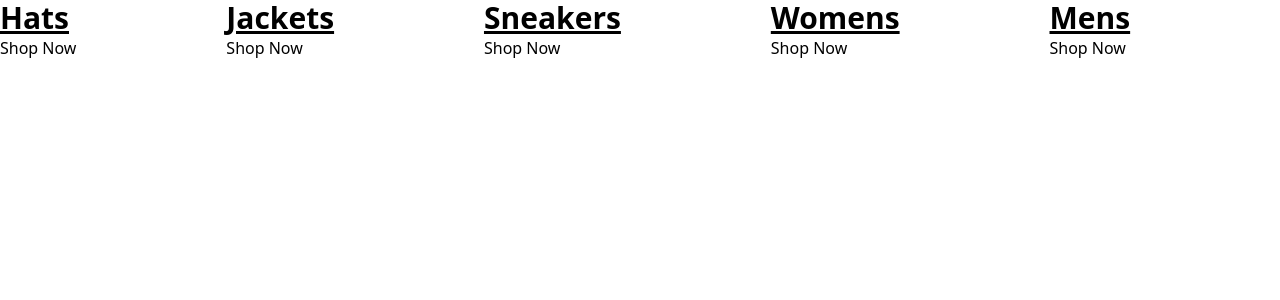
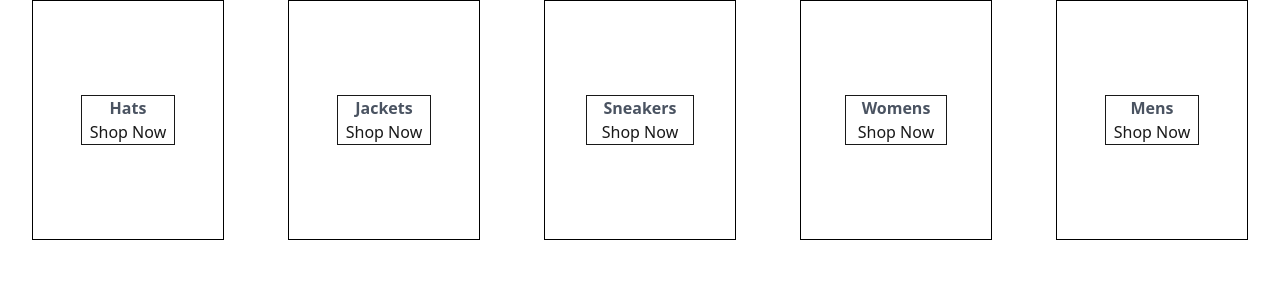
Before and after one commit to richknicks/comical-gear, a React (Create React App) app: page / in a window 1280 px wide. Shown: the top 300 px of the page. Built offline with nearby package versions, Linux system fonts and the light colour scheme.

Commit message:
styled framework for homepage

```diff
--- a/src/App.js
+++ b/src/App.js
@@ -23,13 +23,33 @@ const App = () => {
   ];
 
   return (
-    <div className="flex flex-wrap size-full justify-between">
+    <div
+      id="categories-container"
+      className="flex flex-wrap size-full justify-between"
+    >
       {categories.map(({ title, id }) => (
-        <div className="min-w-32 h-60 flex-auto" key={id}>
-          <div className="background-image"/>
-          <div className="category-body-container">
-            <h2 className="text-3xl font-bold underline">{title}</h2>
-            <p>Shop Now</p>
+        <div
+          id="category-container"
+          className="min-w-32 h-60 flex flex-auto items-center justify-center border border-black mt-0 mx-8 mb-16 overflow-hidden hover:cursor-pointer"
+          key={id}
+        >
+          <div
+            id="background-image"
+            className="scale-110 transition-transform duration-600 w-full h-full bg-cover bg-center"
+          />
+          <div
+            id="category-body-container"
+            className="opacity-90 h-90 py-0 px-2 flex flex-col items-center justify-center border border-black bg-white absolute"
+          >
+            <h2
+              id="category-name"
+              className="font-bold mt-0 mx-2 mb-0 text-22 text-gray-700"
+            >
+              {title}
+            </h2>
+            <p id="call-to-action" className="font-light text-16">
+              Shop Now
+            </p>
           </div>
         </div>
       ))}
```
